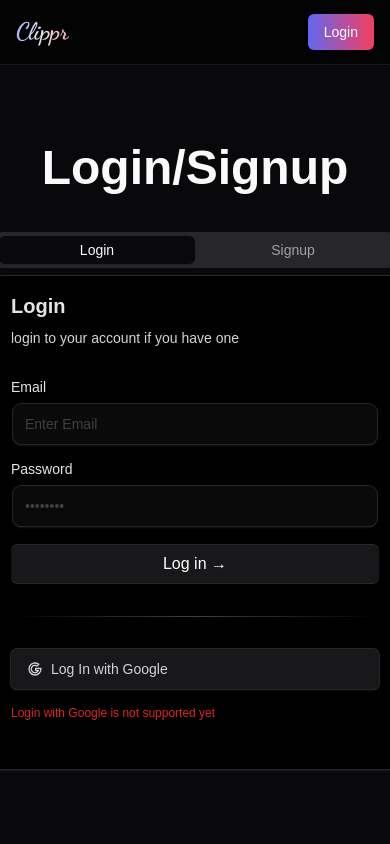
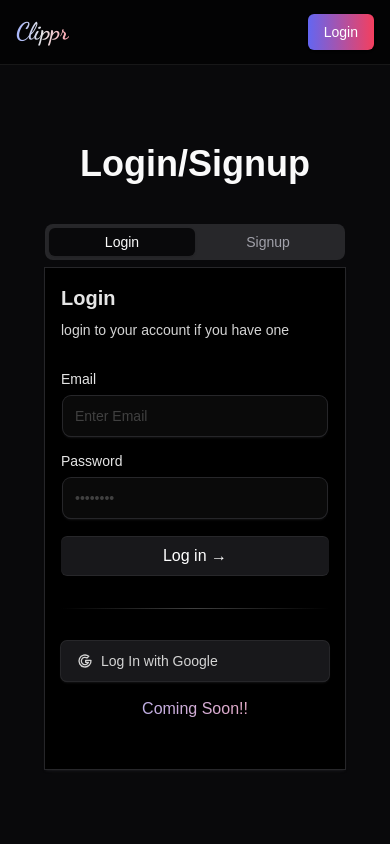
Before and after one commit to MohammedHamza0631/clippr, a Next.js app: page /auth in a window 390 px wide. Shown: the top 844 px of the page. Built offline with nearby package versions, Linux system fonts and the light colour scheme; no server answers.

Commit message:
Changed Login

```diff
--- a/app/auth/page.jsx
+++ b/app/auth/page.jsx
@@ -18,11 +18,11 @@ const AuthPage = () => {
       router.push(`/dashboard?${longLink ? `createNew=${longLink}` : ''}`)
   }, [isAuthenticated, loading, router])
   return (
-    <div className='mt-36 flex flex-col items-center gap-10'>
-      <h1 className='text-5xl font-extrabold'>
+    <div className='mt-36 flex flex-col items-center gap-10 px-8'>
+      <h1 className='text-4xl md:text-5xl font-extrabold'>
         {longLink ? 'Please Sign in first' : 'Login/Signup'}
       </h1>
-      <Tabs defaultValue='login' className='w-[400px]'>
+      <Tabs defaultValue='login' className='w-[300px] md:w-[500px]'>
         <TabsList className='grid w-full grid-cols-2'>
           <TabsTrigger value='login'>Login</TabsTrigger>
           <TabsTrigger value='signup'>Signup</TabsTrigger>
--- a/components/login-form-demo.jsx
+++ b/components/login-form-demo.jsx
@@ -129,7 +129,7 @@ export default function LoginFormDemo () {
 
             <BottomGradient />
                   </button>
-                  {<span className='text-xs text-red-600'>Login with Google is not supported yet</span>}
+                  {<span className='text-center font-medium bg-clip-text text-transparent bg-gradient-to-r from-indigo-300 to-rose-300'>Coming Soon!!</span>}
         </div>
       </div>
     </div>
```
